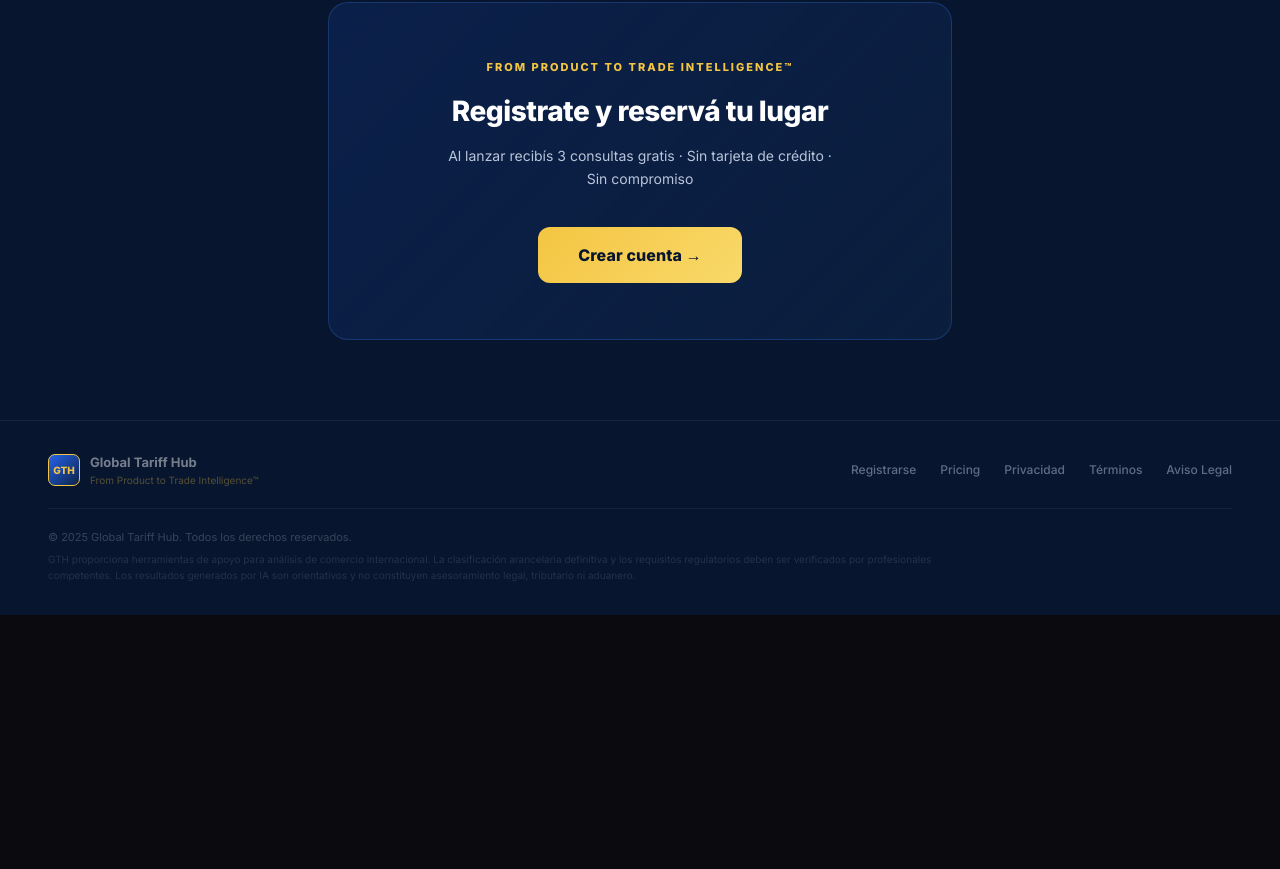
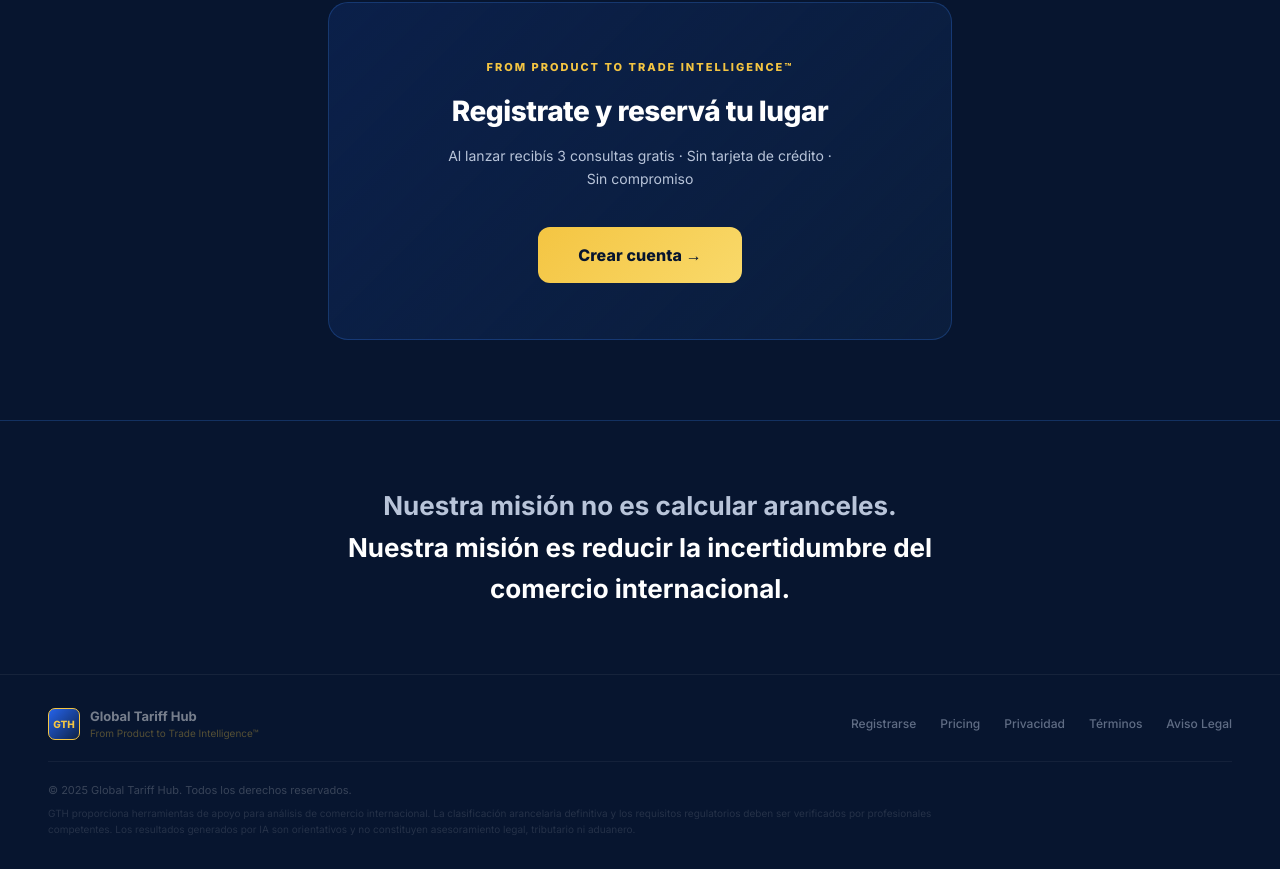
Before and after one commit to Amver8560/globaltariffhub-v2, a Next.js app: page / in a window 1280 px wide. Shown: the part 4253-5122 px from the top of the page. Before the commit the page ends 4868 px from the top, so only its background shows below. Built offline with nearby package versions, Linux system fonts and the light colour scheme.

Commit message:
Agrega frase de cierre antes del footer
'Nuestra misión no es calcular aranceles. Nuestra misión es reducir
la incertidumbre del comercio internacional.'

Co-Authored-By: Claude Sonnet 4.6 <noreply@anthropic.com>

```diff
--- a/app/page.tsx
+++ b/app/page.tsx
@@ -540,6 +540,15 @@ export default function HomePage({ defaultLang = "es" }: { defaultLang?: "es"|"e
         </div>
       </section>
 
+      {/* ── Cierre ─────────────────────────────────── */}
+      <section style={{ padding:"64px 48px", borderTop:`1px solid ${C.border}`, textAlign:"center" }}>
+        <p style={{ fontSize:"clamp(18px,2.5vw,26px)", fontWeight:700, color:C.textSec, lineHeight:1.6, maxWidth:700, margin:"0 auto" }}>
+          {lang === "es"
+            ? <>Nuestra misión no es calcular aranceles.<br/><span style={{ color:C.white }}>Nuestra misión es reducir la incertidumbre del comercio internacional.</span></>
+            : <>Our mission is not to calculate tariffs.<br/><span style={{ color:C.white }}>Our mission is to reduce the uncertainty of international trade.</span></>}
+        </p>
+      </section>
+
       {/* ── Footer ─────────────────────────────────── */}
       <footer style={{ borderTop:`1px solid rgba(255,255,255,0.06)`, padding:"32px 48px" }}>
         <div style={{ maxWidth:1200, margin:"0 auto", display:"flex", justifyContent:"space-between", alignItems:"center", flexWrap:"wrap", gap:20 }}>
```
